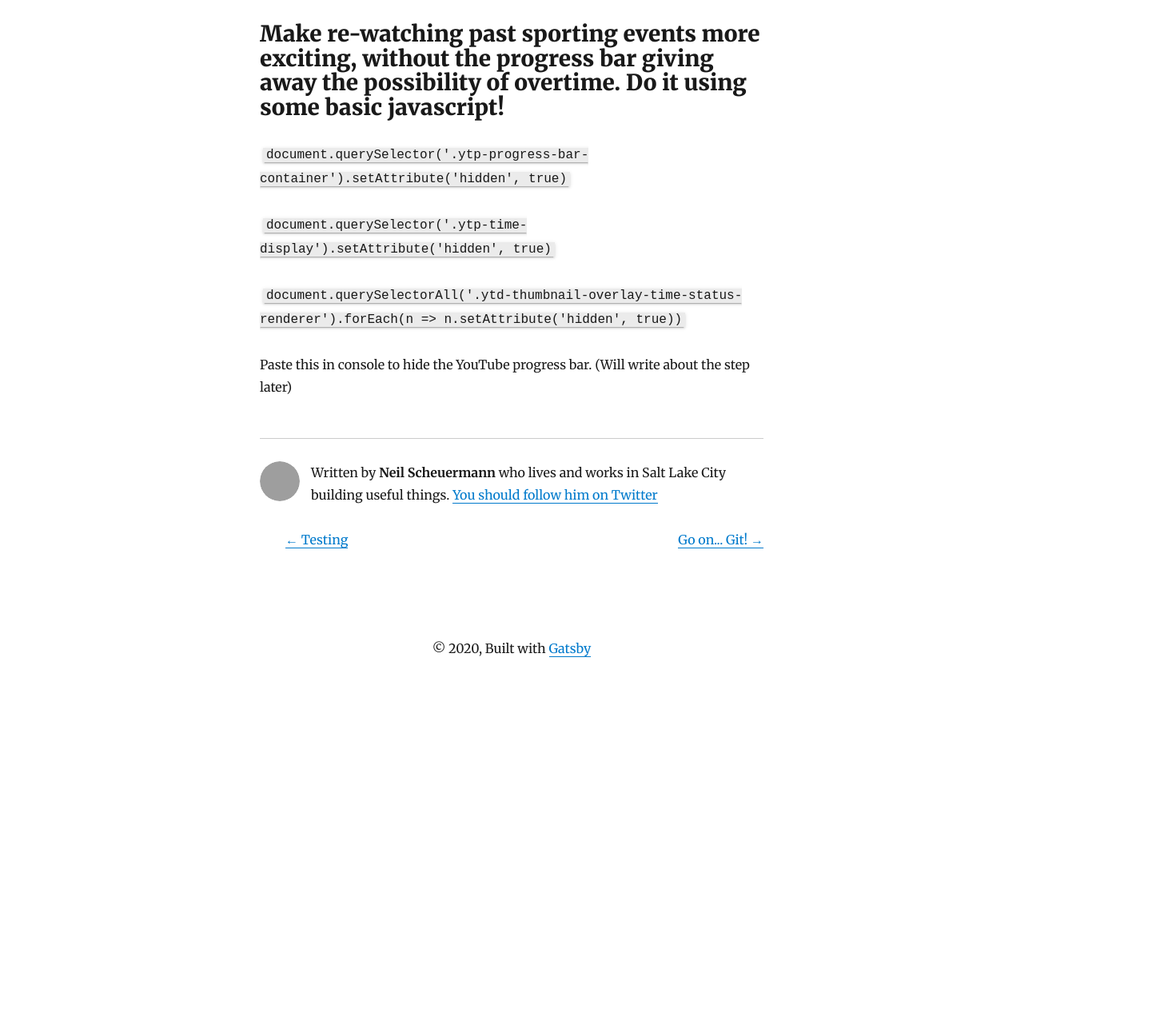
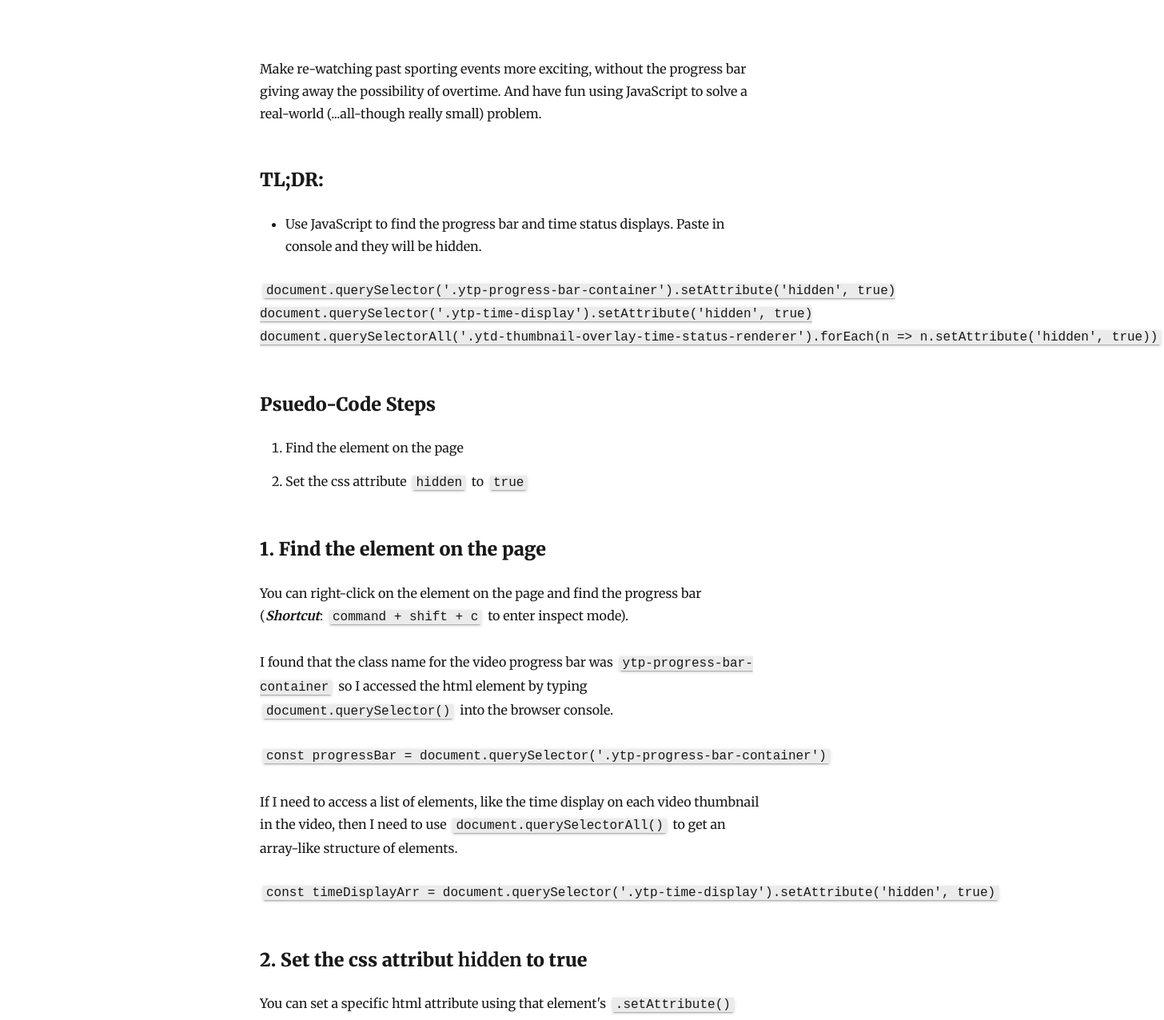
Before and after one commit to neilscheuermann/personal-site, a Gatsby site: page /blog/hide-youtube-progress-bar/ in a window 1280 px wide. Shown: the part 242-1518 px from the top of the page at 80% size, 1456 px wide, since content can reach past the window. Before the commit the page ends 1091 px from the top, so only its background shows below. Built offline with nearby package versions, Linux system fonts and the light colour scheme; Gatsby itself is replaced by a stand-in of ours; some packages are replaced by stand-ins of ours; code samples lack their colours; grey boxes are pictures that could not be loaded.

Commit message:
Youtube blogpost and daily review addition.

````diff
--- a/content/blog/2020_03_04_daily-review.md
+++ b/content/blog/2020_03_04_daily-review.md
@@ -36,3 +36,8 @@ For this to work I had to remove the following line.
 
 I learned that running `docker stats` in **Platform** will show what container is using most
 of the **CPU** and **memory**
+
+## 04/05/20
+
+I downloaded the [Dark Reader](https://chrome.google.com/webstore/detail/dark-reader/eimadpbcbfnmbkopoojfekhnkhdbieeh?hl=en-US)
+app from Chrome and it is sweet!
--- a/content/blog/hide-youtube-progress-bar.md
+++ b/content/blog/hide-youtube-progress-bar.md
@@ -1,16 +1,64 @@
 ---
 path: youtube_progress_bar
-date: 2020-03-30T18:20:31.657Z
-title: Hide YouTube progress bar
-description: A little useful fun with JavaScript
+date: 2020-04-05T18:20:31.657Z
+title: Hide YouTube progress bar using JavaScript
+description: Use a couple basic JavaScript tools like querySelector() and setAttribute() to access and change data on a webpage
+tags: JavaScript
 ---
-## Make re-watching past sporting events more exciting, without the progress bar giving away the possibility of overtime. Do it using some basic javascript!
 
-`document.querySelector('.ytp-progress-bar-container').setAttribute('hidden', true)`
+Make re-watching past sporting events more exciting, without the progress bar giving
+away the possibility of overtime. And have fun using JavaScript to solve a
+real-world (...all-though really small) problem.
 
-`document.querySelector('.ytp-time-display').setAttribute('hidden', true)`
+### TL;DR:
+- Use JavaScript to find the progress bar and time status displays. Paste in
+  console and they will be hidden.
+```js
+document.querySelector('.ytp-progress-bar-container').setAttribute('hidden', true)
+document.querySelector('.ytp-time-display').setAttribute('hidden', true)
+document.querySelectorAll('.ytd-thumbnail-overlay-time-status-renderer').forEach(n => n.setAttribute('hidden', true))
+```
 
-`document.querySelectorAll('.ytd-thumbnail-overlay-time-status-renderer').forEach(n => n.setAttribute('hidden', true))`
+### Psuedo-Code Steps
+1. Find the element on the page
+2. Set the css attribute `hidden` to `true`
 
+### 1. Find the element on the page
 
-Paste this in console to hide the YouTube progress bar. (Will write about the step later)
+You can right-click on the element on the page and find the progress bar
+(***Shortcut***: `command + shift + c` to enter inspect mode).
+
+I found that the class name for the video progress bar was `ytp-progress-bar-container`
+so I accessed the html element by typing `document.querySelector()` into the
+browser console.
+
+```js
+const progressBar = document.querySelector('.ytp-progress-bar-container')
+```
+
+If I need to access a list of elements, like the time display on each video
+thumbnail in the video, then I need to use `document.querySelectorAll()` to get
+an array-like structure of elements.
+
+```js
+const timeDisplayArr = document.querySelector('.ytp-time-display').setAttribute('hidden', true)
+```
+
+### 2. Set the css attribut **hidden** to true
+
+You can set a specific html attribute using that element's `.setAttribute()`
+method.
+
+If you have a list of elements, you can set each element's attribut using a
+`.forEach()` method.
+
+```js
+const progressBar = document.querySelector('.ytp-progress-bar-container')
+const timeDisplayArr = document.querySelector('.ytp-time-display').setAttribute('hidden', true)
+
+progressBar.setAttribute('hidden', true)
+timeDisplayArr.forEach(elem => elem.setAttribute('hidden', true))
+```
+
+Bam!! Now you don't have to worry about having the end of a backetball game
+partially ruined! :D
````
